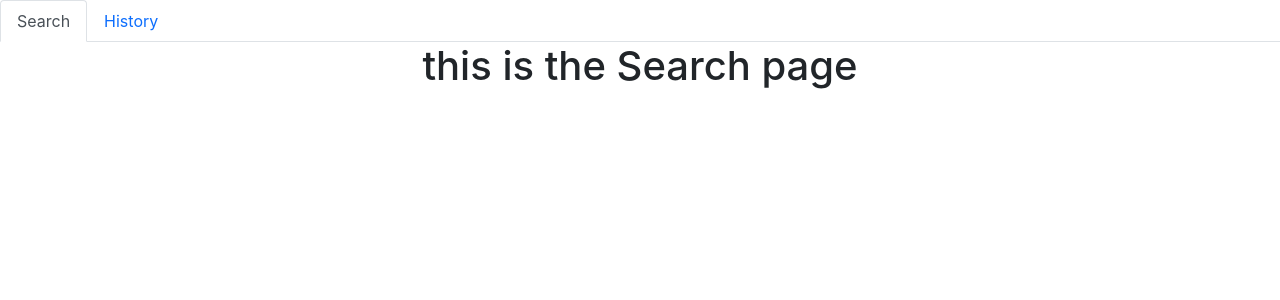
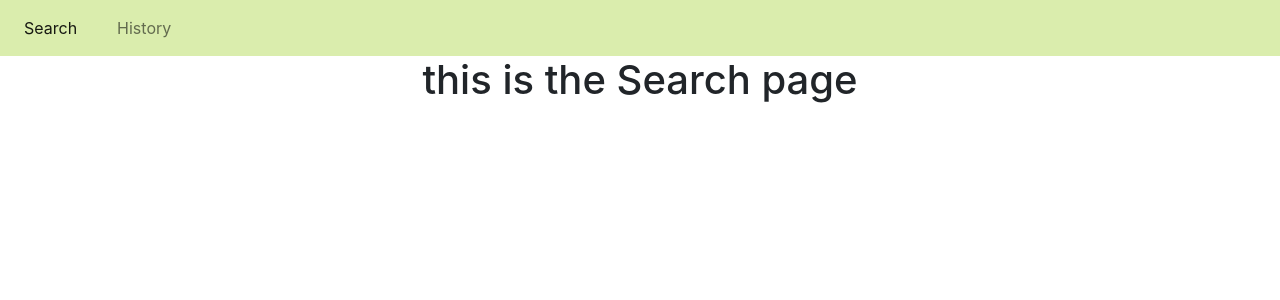
Before and after one commit to bferriman/hacker-news-search, a React (Create React App) app: page / in a window 1280 px wide. Shown: the top 300 px of the page. Built offline with nearby package versions, Linux system fonts and the light colour scheme.

Commit message:
replaced NavBar component with new NavTabs component

```diff
--- a/src/App.js
+++ b/src/App.js
@@ -2,14 +2,14 @@ import React from "react";
 import { BrowserRouter, Route } from "react-router-dom";
 import Search from "./pages/Search";
 import History from "./pages/History";
-import NavBar from "./components/NavBar";
+import NavTabs from "./components/NavTabs";
 import './App.css';
 
 function App() {
   return (
     <div className="App">
       <BrowserRouter>
-        <NavBar />
+        <NavTabs />
         <Route exact path="/" component={Search}></Route>
         <Route exact path="/search" component={Search}></Route>
         <Route exact path="/history" component={History}></Route>
--- a/src/components/NavBar/index.js
+++ /dev/null
@@ -1,24 +0,0 @@
-import React from "react";
-import { Link, useLocation } from "react-router-dom";
-
-function NavBar() {
-
-  const location = useLocation();
-
-  return (
-    <ul className="nav nav-tabs">
-      <li className="nav-item">
-        <Link to="/search" className={location.pathname === "/search" || location.pathname === "/" ? "nav-link active" : "nav-link"}>
-          Search
-        </Link>
-      </li>
-      <li className="nav-item">
-        <Link to="/history" className={location.pathname === "/history" ? "nav-link active" : "nav-link"}>
-          History
-        </Link>
-      </li>
-    </ul>
-  );
-}
-
-export default NavBar;
--- /dev/null
+++ b/src/components/NavTabs/index.js
@@ -0,0 +1,27 @@
+import React from "react";
+import { Link, useLocation } from "react-router-dom";
+import "./style.css";
+
+function NavTabs() {
+
+  const location = useLocation();
+
+  return (
+    <nav className="navbar navbar-expand navbar-light">
+      <ul className="navbar-nav px-3">
+        <li className="nav-item me-4">
+          <Link to="/search" className={location.pathname === "/search" || location.pathname === "/" ? "nav-link active" : "nav-link"}>
+            Search
+          </Link>
+        </li>
+        <li className="nav-item">
+          <Link to="/history" className={location.pathname === "/history" ? "nav-link active" : "nav-link"}>
+            History
+          </Link>
+        </li>
+      </ul>
+    </nav>
+  );
+}
+
+export default NavTabs;
--- /dev/null
+++ b/src/components/NavTabs/style.css
@@ -0,0 +1,3 @@
+nav {
+  background-color: #daedad;
+}
```
